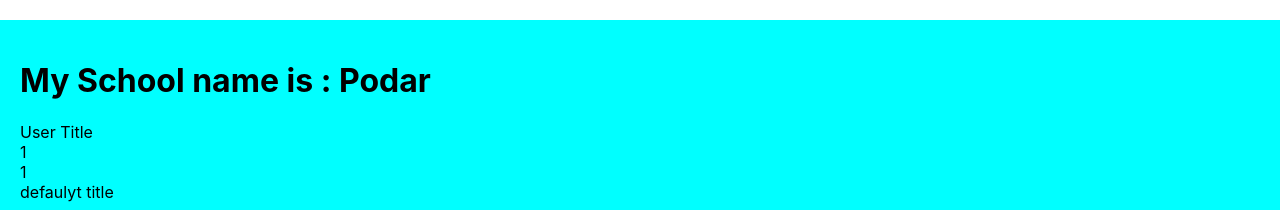
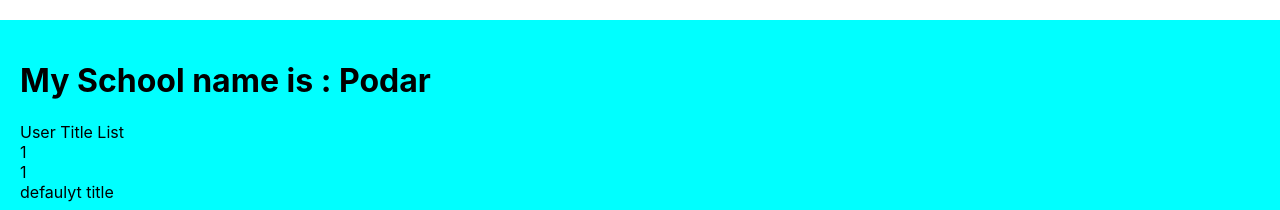
Before and after one commit to punit355743/reactjs-student-demo-app, a React (Create React App) app: page / in a window 1280 px wide. Shown: the top 210 px of the page. Built offline with nearby package versions, Linux system fonts and the light colour scheme; no server answers.

Commit message:
User Title added

```diff
--- a/src/components/user-title/UserTitle.js
+++ b/src/components/user-title/UserTitle.js
@@ -3,7 +3,7 @@
 function UserTitle({ title: { userId, id, title, completed } }) {
     return (
         <div>
-            <div>User Title</div>
+            <div>User Title List</div>
             <div>{userId}</div>
             <div>{id}</div>
             <div>{title}</div>
```
